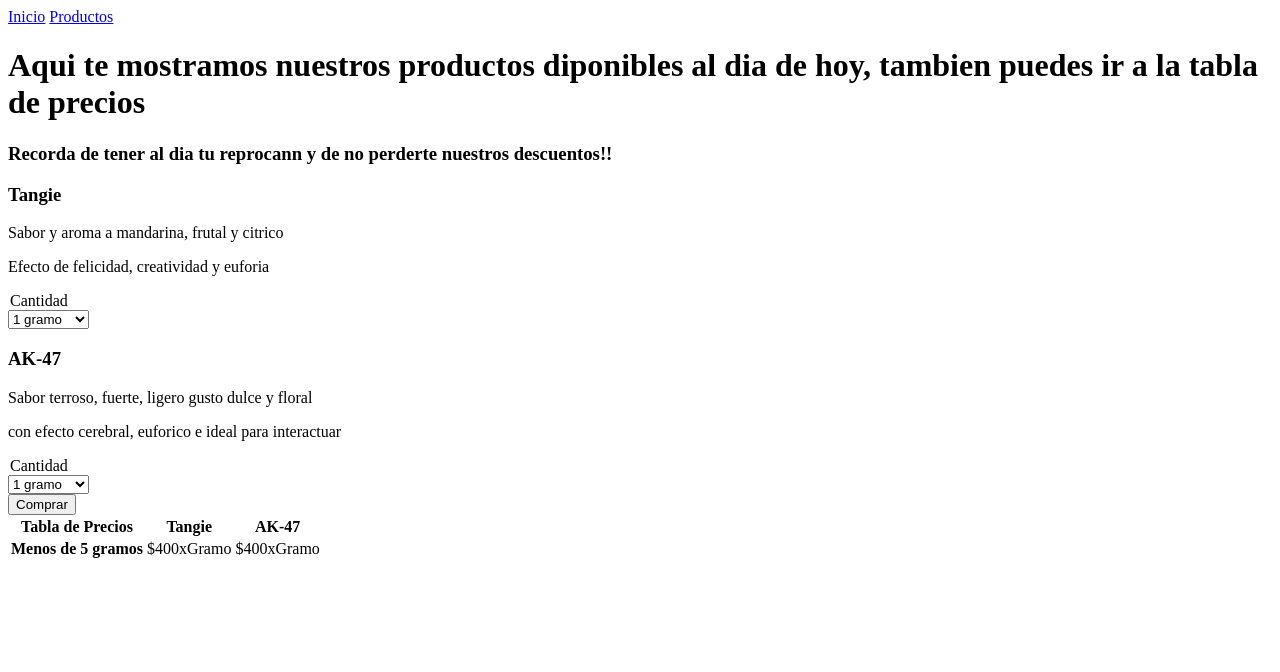
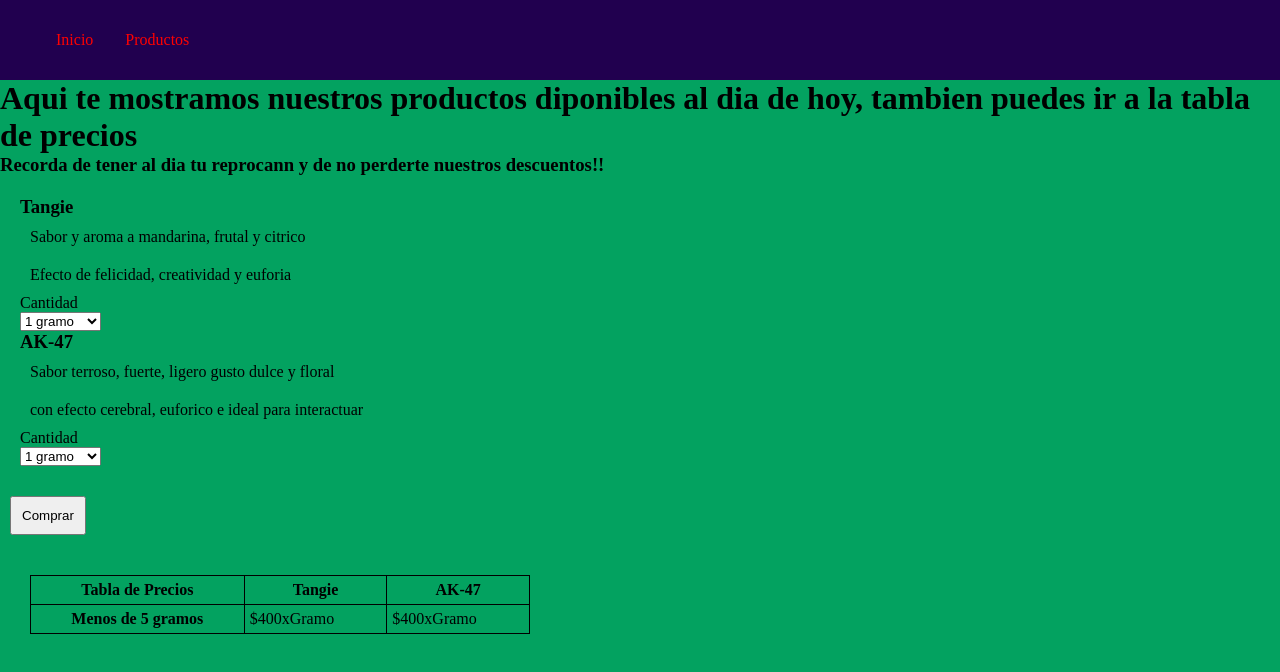
Before and after one commit to Roald24/PreEntrega1_Varon, a plain HTML site: page pages/productos.html in a window 1280 px wide. Drawn offline with nearby package versions, Linux system fonts and the light colour scheme; files that its build step writes are made by us from their sources; the site is published under a folder, as on GitHub Pages, so addresses that start at the root find nothing.

Commit message:
Update productos.html

```diff
--- a/pages/productos.html
+++ b/pages/productos.html
@@ -4,7 +4,7 @@
     <meta charset="UTF-8">
     <meta http-equiv="X-UA-Compatible" content="IE=edge">
     <meta name="viewport" content="width=device-width, initial-scale=1.0">
-    <link rel="stylesheet" href="/assets/css/style.css">
+    <link rel="stylesheet" href="../assets/css/style.css">
     <title>Kuro Cannabis</title>
 </head>
 <body>
@@ -16,7 +16,7 @@
 
 
         <div class="navbar_menu">
-          <a href="/index.html" class="navbar_links">Inicio</a>
+          <a href="../index.html" class="navbar_links">Inicio</a>
           <a href="#" class="navbar_links">Productos</a>
         </div>
 
```
